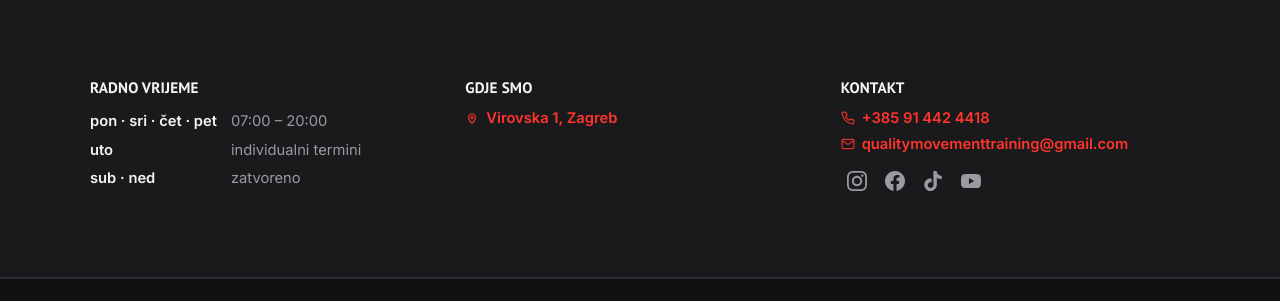
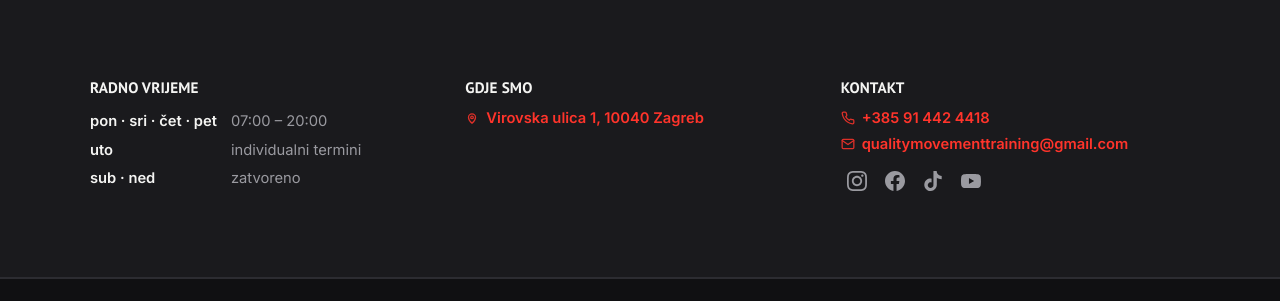
Before and after one commit to tekopeko/qmt, a FastAPI app: page / in a window 1280 px wide. Shown: the part 2237-2538 px from the top of the page. Run offline with FastAPI, Linux system fonts and the light colour scheme; some libraries are stand-ins or nearby versions.

Commit message:
address gets its postcode: Virovska ulica 1, 10040 Zagreb
Checked against Hrvatska pošta's Zagreb street register: Virovska ulica is
10040 Zagreb-Dubrava, not the generic 10000. Full official form everywhere
the address appears, CLAUDE.md's studio facts included.

Co-Authored-By: Claude Fable 5.1 <noreply@anthropic.com>

```diff
--- a/src/qmt/web/templates/landing.html
+++ b/src/qmt/web/templates/landing.html
@@ -272,7 +272,7 @@
       <a class="crow" href="https://www.google.com/maps/search/?api=1&query=Virovska+ul.+1%2C+Zagreb&query_place_id=ChIJtSVeRefXZUcRM03Say70HFo"
          target="_blank" rel="noopener" title="Otvori u Google kartama">
         <svg width="14" height="14" viewBox="0 0 24 24" fill="none" stroke="currentColor" stroke-width="2.2" stroke-linecap="round" aria-hidden="true"><path d="M12 21s-6-5.3-6-10a6 6 0 1 1 12 0c0 4.7-6 10-6 10z"/><circle cx="12" cy="11" r="2.2"/></svg>
-        Virovska 1, Zagreb
+        Virovska ulica 1, 10040 Zagreb
       </a>
     </div>
     <div>
```
Also changed, not shown: CLAUDE.md (+1 -1 lines).
